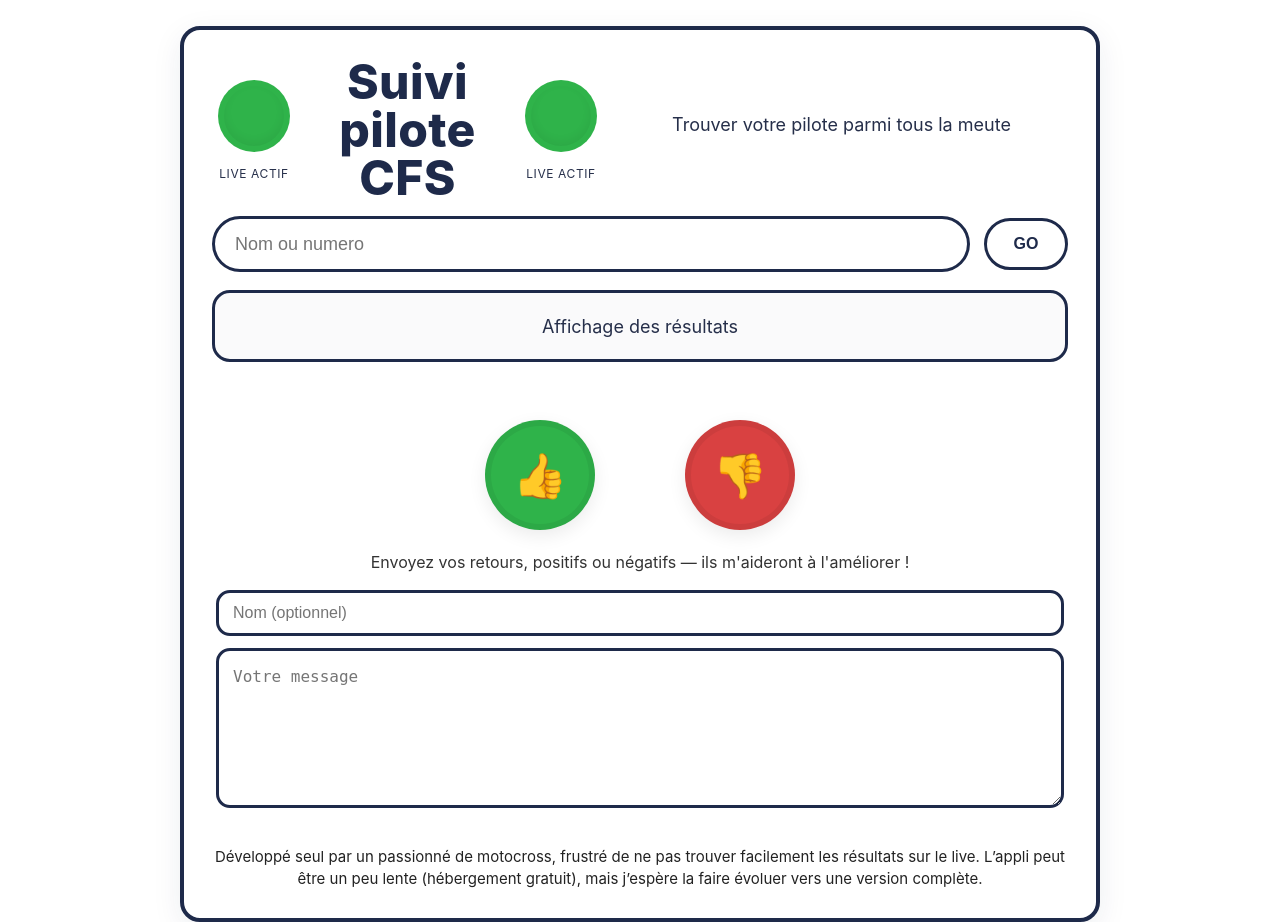
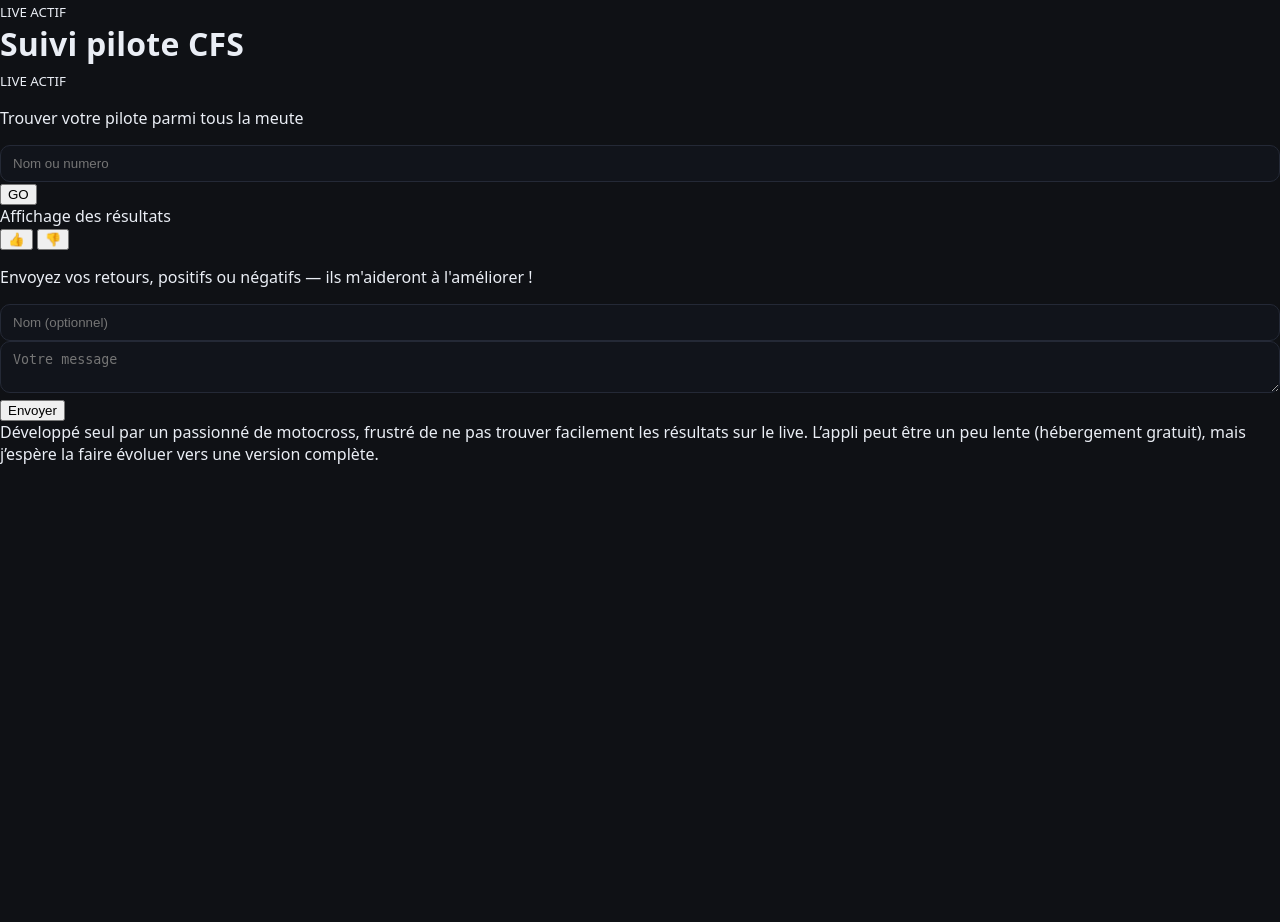
Before and after one commit to DanCMX/Recherche-pilote-CFS, a Flask app: page / in a window 1280 px wide. After the commit the page ends 464 px from the top, so only its background shows below. Run offline with Flask 3, Linux system fonts and the light colour scheme.

Commit message:
Update index.html

```diff
--- a/templates/index.html
+++ b/templates/index.html
@@ -3,268 +3,82 @@
 <head>
   <meta charset="utf-8" />
   <meta name="viewport" content="width=device-width,initial-scale=1" />
-  <title>Suivi pilote CFS — Prototype</title>
-  <link rel="mainfest"
-    href="{{ url_for('static',
-    filename='manifest.json')}}">
-  <meta name="theme-color" content="#1e2a4a">
+  <title>Suivi pilote CFS</title>
 
-  <!-- CSS placé correctement ici -->
-  <style>
-  :root{
-    --navy: #1e2a4a;
-    --navy-contrast: #262f4a;
-    --green: #2fb34a;
-    --red: #d94141;
-    --bg: #ffffff;
-    --muted: #333;
-    --radius: 18px;
-    --border-width: 4px;
-    --page-padding: 28px;
-    --max-width: 920px;
-    --font-sans: "Inter", "Segoe UI", Roboto, "Helvetica Neue", Arial, sans-serif;
-  }
+  <!-- PWA -->
+  <link rel="manifest" href="{{ url_for('static', filename='manifest.json') }}">
+  <meta name="theme-color" content="#1e2a4a" />
 
-  * { box-sizing: border-box; }
-  html,body { height:100%; margin:0; background:var(--bg); font-family:var(--font-sans); color:var(--muted); -webkit-font-smoothing:antialiased; -moz-osx-font-smoothing:grayscale;}
-
-  .app{
-    max-width: var(--max-width);
-    margin: 26px auto;
-    background: #fff;
-    border-radius: 20px;
-    padding: var(--page-padding);
-    border: var(--border-width) solid var(--navy);
-    box-shadow: 0 8px 30px rgba(30,42,74,0.08);
-    position: relative;
-  }
-
-  .app-header{
-    display:flex;
-    align-items:center;
-    justify-content:space-between;
-    gap: 12px;
-    position:relative;
-    padding-bottom: 6px;
-  }
-
-  .live{
-    display:flex;
-    flex-direction:column;
-    align-items:center;
-    gap:10px;
-    min-width:84px;
-  }
-  .live span{
-    width:72px;
-    height:72px;
-    border-radius:50%;
-    background:var(--green);
-    box-shadow: inset 0 -4px 10px rgba(0,0,0,0.06);
-    display:block;
-    border: 6px solid transparent;
-  }
-  .live small{
-    font-size:12px;
-    letter-spacing:0.6px;
-    color:var(--navy-contrast);
-    margin-top:4px;
-  }
-
-  .title{
-    flex:1 1 auto;
-    margin:0;
-    text-align:center;
-    color:var(--navy);
-    font-size:48px;
-    line-height:1;
-    font-weight:800;
-    letter-spacing:0.4px;
-  }
-
-  .subtitle{
-    width:100%;
-    text-align:center;
-    color:var(--navy-contrast);
-    margin:6px 0 18px;
-    font-size:18px;
-  }
-
-  .main{
-    display:block;
-    margin-top:8px;
-  }
-
-  .search{
-    display:flex;
-    gap:14px;
-    align-items:center;
-    margin: 6px 0 18px;
-  }
-
-  .search-input{
-    flex:1 1 auto;
-    height:56px;
-    padding:0 20px;
-    border-radius:34px;
-    border: 3px solid var(--navy);
-    outline:none;
-    font-size:18px;
-    background:transparent;
-  }
-
-  .btn-go{
-    height:52px;
-    min-width:84px;
-    padding:0 20px;
-    border-radius:32px;
-    background:transparent;
-    border:3px solid var(--navy);
-    color:var(--navy);
-    font-weight:700;
-    cursor:pointer;
-    font-size:16px;
-  }
-
-  .results{
-    margin:10px 0 28px;
-    border: 3px solid var(--navy);
-    border-radius:18px;
-    height:72px;
-    display:flex;
-    align-items:center;
-    justify-content:center;
-    font-size:18px;
-    color:var(--navy-contrast);
-    padding: 10px 20px;
-    background: rgba(30,42,74,0.02);
-  }
-
-  .feedback{
-    margin-top:10px;
-    text-align:center;
-    padding: 8px 4px 0;
-  }
-
-  .feedback .icons{
-    display:flex;
-    justify-content:center;
-    gap:90px;
-    margin:22px 0;
-  }
-  .icon{
-    width:110px;
-    height:110px;
-    border-radius:50%;
-    display:flex;
-    align-items:center;
-    justify-content:center;
-    font-size:44px;
-    box-shadow: 0 6px 18px rgba(0,0,0,0.08);
-    border: 6px solid rgba(0,0,0,0.06);
-    cursor:pointer;
-  }
-  .icon.like{ background:var(--green); color:white; }
-  .icon.dislike{ background:var(--red); color:white; }
-
-  .feedback-text{
-    margin: 8px auto 18px;
-    font-size:16px;
-    max-width:820px;
-  }
-
-  .name{
-    width:100%;
-    height:46px;
-    padding:10px 14px;
-    border-radius:14px;
-    border: 3px solid var(--navy);
-    font-size:16px;
-    margin-bottom:12px;
-    outline:none;
-  }
-  .message{
-    width:100%;
-    min-height:160px;
-    padding:16px 14px;
-    border-radius:14px;
-    border: 3px solid var(--navy);
-    font-size:16px;
-    resize:vertical;
-    outline:none;
-  }
-
-  .footer-note{
-    margin-top:22px;
-    text-align:center;
-    color: #222;
-    font-size:15px;
-    line-height:1.45;
-    padding-top:12px;
-  }
-
-  .search-input:focus,
-  .btn-go:focus,
-  .name:focus,
-  .message:focus,
-  .icon:focus {
-    box-shadow: 0 0 0 6px rgba(30,42,74,0.08);
-    outline: none;
-  }
-
-  @media (max-width: 820px){
-    .app{ padding:18px; margin:14px; }
-    .title{ font-size:36px; }
-    .subtitle{ font-size:16px; margin-bottom:12px;}
-    .live span{ width:56px; height:56px; }
-    .search{ flex-direction:row; gap:10px; }
-    .btn-go{ min-width:64px; height:44px; padding:0 12px; }
-    .search-input{ height:48px; font-size:16px; }
-    .icon{ width:86px; height:86px; font-size:36px; }
-    .feedback .icons{ gap:40px; }
-    .results{ height:64px; font-size:16px; }
-  }
-
-  @media (max-width:480px){
-    .app-header{ flex-direction:column; gap:6px; align-items:center; text-align:center;}
-    .live{ flex-direction:row; gap:10px; align-items:center; }
-    .title{ font-size:28px; }
-    .subtitle{ font-size:14px; }
-    .feedback .icons{ gap:26px; margin:14px 0; }
-    .icon{ width:72px; height:72px; font-size:28px; }
-  }
-  </style>
+  <!-- CSS et JS -->
+  <link rel="stylesheet" href="{{ url_for('static', filename='style.css') }}">
+  <script defer src="{{ url_for('static', filename='script.js') }}"></script>
 </head>
 <body>
   <div class="app">
+
     <header class="app-header">
-      <div class="live live-left"><span></span><small>LIVE ACTIF</small></div>
+      <div class="live live-left">
+        <span></span>
+        <small>LIVE ACTIF</small>
+      </div>
+
       <h1 class="title">Suivi pilote CFS</h1>
-      <div class="live live-right"><span></span><small>LIVE ACTIF</small></div>
+
+      <div class="live live-right">
+        <span></span>
+        <small>LIVE ACTIF</small>
+      </div>
+
       <p class="subtitle">Trouver votre pilote parmi tous la meute</p>
     </header>
 
     <main class="main">
-      <form class="search" onsubmit="return false">
-        <input class="search-input" placeholder="Nom ou numero" />
-        <button class="btn-go">GO</button>
+
+      <!-- FORMULAIRE DE RECHERCHE -->
+      <form id="search-form" class="search">
+        <input
+          id="search-input"
+          class="search-input"
+          name="query"
+          placeholder="Nom ou numero"
+        />
+        <button id="search-go" class="btn-go" type="submit">GO</button>
       </form>
 
-      <div class="results">Affichage des résultats</div>
+      <div class="results" id="results">Affichage des résultats</div>
 
-      <section class="feedback">
+      <!-- FORMULAIRE DE COMMENTAIRES -->
+      <form id="feedback-form" class="feedback">
         <div class="icons">
-          <div class="icon like" tabindex="0" aria-label="J'aime">👍</div>
-          <div class="icon dislike" tabindex="0" aria-label="Je n'aime pas">👎</div>
+          <button type="button" class="icon like" data-value="like" aria-label="J'aime">👍</button>
+          <button type="button" class="icon dislike" data-value="dislike" aria-label="Je n'aime pas">👎</button>
         </div>
-        <p class="feedback-text">Envoyez vos retours, positifs ou négatifs — ils m'aideront à l'améliorer !</p>
-        <input class="name" placeholder="Nom (optionnel)" />
-        <textarea class="message" placeholder="Votre message"></textarea>
-      </section>
+
+        <p class="feedback-text">
+          Envoyez vos retours, positifs ou négatifs — ils m'aideront à l'améliorer !
+        </p>
+
+        <input
+          class="name"
+          name="name"
+          placeholder="Nom (optionnel)"
+        />
+
+        <textarea
+          class="message"
+          name="message"
+          placeholder="Votre message"
+        ></textarea>
+
+        <!-- BOUTON ENVOI COMMENTAIRE -->
+        <button class="btn-send" type="submit">Envoyer</button>
+      </form>
+
     </main>
 
     <footer class="footer-note">
-      Développé seul par un passionné de motocross, frustré de ne pas trouver facilement les résultats sur le live. L’appli peut être un peu lente (hébergement gratuit), mais j’espère la faire évoluer vers une version complète.
+      Développé seul par un passionné de motocross, frustré de ne pas trouver facilement les résultats sur le live.
+      L’appli peut être un peu lente (hébergement gratuit), mais j’espère la faire évoluer vers une version complète.
     </footer>
   </div>
 </body>
```
